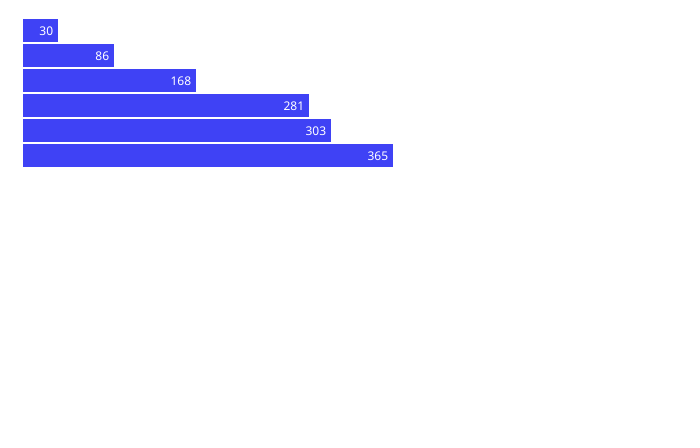
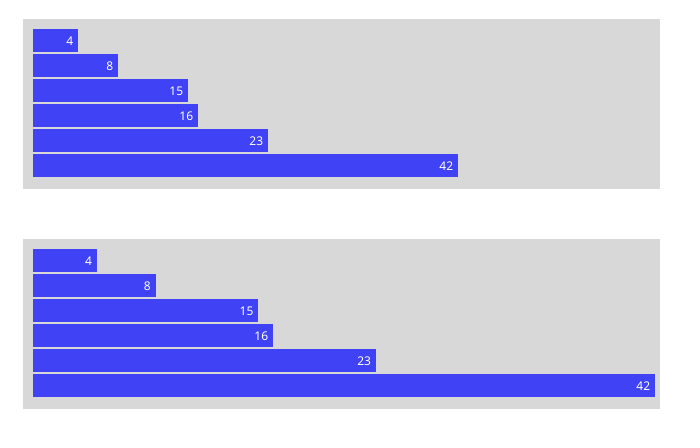
Before and after one commit to VictorMalcov/d3, a website: page bar-simple.html in a window 1280 px wide. Shown: the part 84-532 px from the top of the page, without its empty margins (0-700 px from the left). Drawn offline with nearby package versions, Linux system fonts and the light colour scheme.

Commit message:
Added 2 demo charts with scale functions

```diff
--- a/bar-simple.html
+++ b/bar-simple.html
@@ -1,5 +1,4 @@
 <!doctype html>
-
 <html lang="en">
 
 <head>
@@ -15,15 +14,23 @@
             padding: 15px;
         }
 
+        .chart {
+            width: 50%;
+            padding: 10px;
+            background-color: #D8D8D8;
+            margin-bottom: 50px;
+
+        }
+
         .chart div {
-            border:0px solid black;
+            border: 0px solid black;
             margin-bottom: 2px;
             text-align: right;
             padding: 3px 5px 3px 0;
             background-color: #3F42F5;
             color: #ffffff;
             font-size: 12px;
-            font-family:'Segoe UI', Tahoma, Geneva, Verdana, sans-serif;
+            font-family: 'Segoe UI', Tahoma, Geneva, Verdana, sans-serif;
         }
     </style>
 </head>
@@ -31,20 +38,45 @@
 <body>
     <h1>Bar chart</h1>
 
-    <div class='chart'></div>
+    <div id="chart1" class="chart"></div>
+    <div id="chart2" class="chart"></div>
 
 
     <script>
-        var data = [30, 86, 168, 281, 303, 365];
-        d3.select('.chart')
-            .selectAll('div')
-            .data(data)
-            .enter()
-            .append('div')
-            .style('width', function(d) { return d + 'px' })
-            .text(function(d) { return d });
+        var data = [4, 8, 15, 16, 23, 42];
+        //var data = [30, 86, 168, 281, 303, 365];
+
+        // CHART 1
+        // here we define function that will convert data value into another value (scaled)
+        var chart1DataScale = d3.scaleLinear()
+            .domain([0, d3.max(data)])
+            .range([0, 420]); // 420 is desired width in px of the chart
+
+        var chart1 = d3.select('#chart1');
+        var bar = chart1.selectAll('div');
+        // joining data with html elements
+        var barUpdate = bar.data(data);
+        // creating elements for data join
+        var barEnter = barUpdate.enter().append('div');
+        barEnter.text(function (d) { return d });
+        barEnter.style('width', function (d) { return chart1DataScale(d) + 'px' })
+        //barEnter.style('width', function (d) { return (d * 10) + 'px' })
 
 
+        // CHART 2
+        // here we define function that will convert data value into another value (scaled)
+        var chart2DataScale = d3.scaleLinear()
+            .domain([0, d3.max(data)])
+            .range([0, 100]); // 100 is desired width in % of the chart
+
+        var chart2 = d3.select('#chart2');
+        var bar = chart2.selectAll('div');
+        // joining data with html elements
+        var barUpdate = bar.data(data);
+        // creating elements for data join
+        var barEnter = barUpdate.enter().append('div');
+        barEnter.text(function (d) { return d });
+        barEnter.style('width', function (d) { return chart2DataScale(d) + '%' })
     </script>
 </body>
 
```
